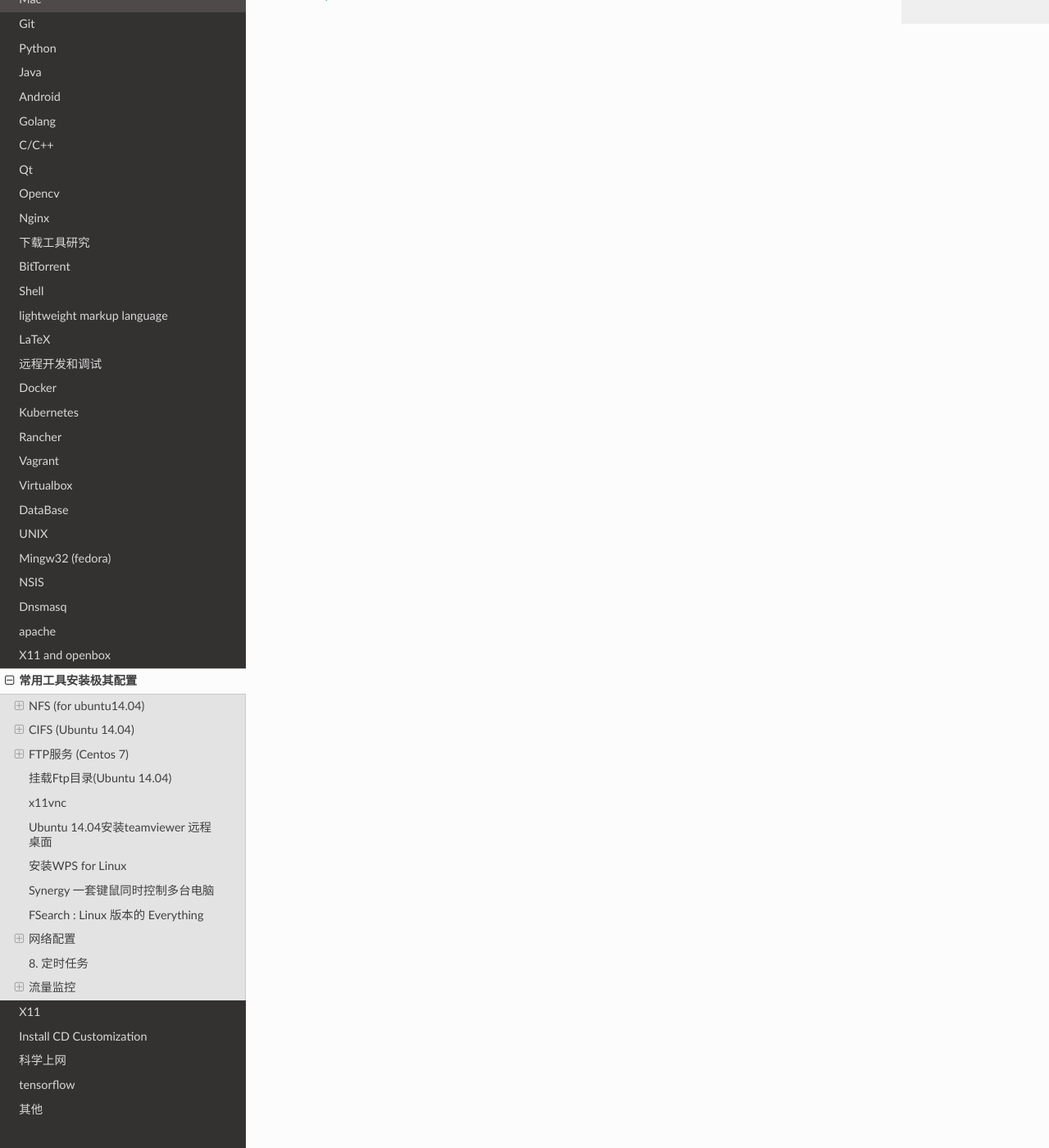
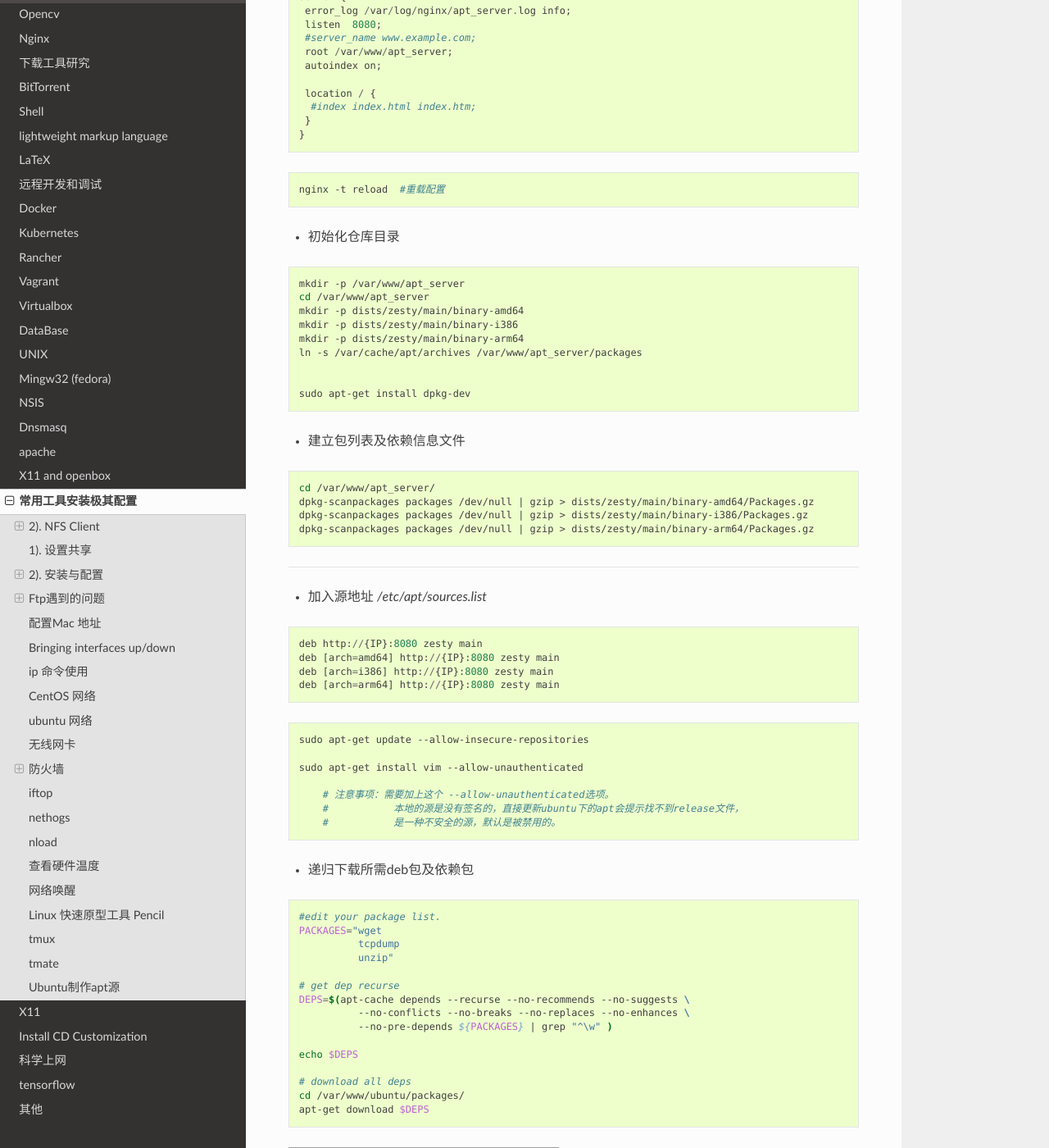
Before and after one commit to my-rds-store/my_space, a Sphinx documentation site: the page built from source/linux_tools_cfg/index.rst, in a window 1280 px wide and 1400 px high, scrolled down 11626 px. Shown: the whole window at 82% size. Built offline with Sphinx 7.4.7 and the Read the Docs theme 2.0.0, drawn with Linux system fonts in a browser that asks for light colours; some of the changed text lies outside the part shown; grey boxes are pictures that could not be loaded.

Commit message:
update ...

```diff
--- a/source/cpp/index.rst
+++ b/source/cpp/index.rst
@@ -42,6 +42,7 @@
 **************************************************************
 
 * `Cmake-Cookbook (网速慢，需要梯子) <https://app.gitbook.com/@chenxiaowei/s/cmake-cookbook/>`_
+    * `cmake教程4(find_package使用) <https://cloud.tencent.com/developer/article/1338349>`_
     * `CMake之find_package <https://www.jianshu.com/p/46e9b8a6cb6a>`_
 
 ***************************************************************************
--- a/source/linux_tools_cfg/index.rst
+++ b/source/linux_tools_cfg/index.rst
@@ -3,9 +3,7 @@
 ####################
 
 NFS (for ubuntu14.04)
-==========================
-
-1).  NFS Server
+========================== 1).  NFS Server
 -----------------------------------
 
 .. code-block:: sh
@@ -646,6 +644,107 @@
 * https://linux.cn/article-9096-1.html
 
 
+`Ubuntu制作apt源 <https://www.cnblogs.com/sixloop/p/make_ubuntu_apt_repo.html>`_
+-----------------------------------------------------------------------------------
+
+* nginx
+
+.. code-block:: sh
+
+    apt install nginx
+
+
+* nginx辑配置文件
+
+::
+
+    server {
+     error_log /var/log/nginx/apt_server.log info;
+     listen  8080;
+     #server_name www.example.com;
+     root /var/www/apt_server;
+     autoindex on;
+
+     location / {
+      #index index.html index.htm;
+     }
+    }
+
+
+.. code-block:: sh
+
+    nginx -t reload  #重载配置
+
+
+* 初始化仓库目录
+
+.. code-block:: sh
+
+    mkdir -p /var/www/apt_server
+    cd /var/www/apt_server
+    mkdir -p dists/zesty/main/binary-amd64
+    mkdir -p dists/zesty/main/binary-i386
+    mkdir -p dists/zesty/main/binary-arm64
+    ln -s /var/cache/apt/archives /var/www/apt_server/packages
+
+
+    sudo apt-get install dpkg-dev
+
+
+* 建立包列表及依赖信息文件
+
+.. code-block:: sh
+
+    cd /var/www/apt_server/
+    dpkg-scanpackages packages /dev/null | gzip > dists/zesty/main/binary-amd64/Packages.gz
+    dpkg-scanpackages packages /dev/null | gzip > dists/zesty/main/binary-i386/Packages.gz
+    dpkg-scanpackages packages /dev/null | gzip > dists/zesty/main/binary-arm64/Packages.gz
+
+
+-------------------
+
+
+* 加入源地址 `/etc/apt/sources.list`
+::
+
+    deb http://{IP}:8080 zesty main
+    deb [arch=amd64] http://{IP}:8080 zesty main
+    deb [arch=i386] http://{IP}:8080 zesty main
+    deb [arch=arm64] http://{IP}:8080 zesty main
+
+
+.. code-block:: sh
+
+    sudo apt-get update --allow-insecure-repositories
+
+    sudo apt-get install vim --allow-unauthenticated
+
+        # 注意事项：需要加上这个 --allow-unauthenticated选项。
+        #           本地的源是没有签名的，直接更新ubuntu下的apt会提示找不到release文件，
+        #           是一种不安全的源，默认是被禁用的。
+
+*  递归下载所需deb包及依赖包
+
+
+.. code-block:: sh
+
+    #edit your package list.
+    PACKAGES="wget
+              tcpdump
+              unzip"
+
+    # get dep recurse
+    DEPS=$(apt-cache depends --recurse --no-recommends --no-suggests \
+              --no-conflicts --no-breaks --no-replaces --no-enhances \
+              --no-pre-depends ${PACKAGES} | grep "^\w" )
+
+    echo $DEPS
+
+    # download all deps
+    cd /var/www/ubuntu/packages/
+    apt-get download $DEPS
+
+
 
 .. raw:: html
 
```
